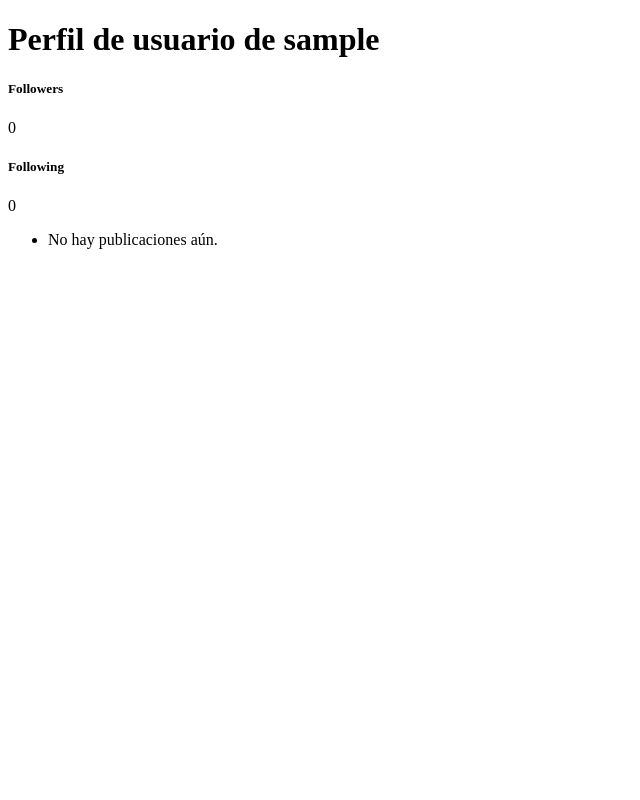
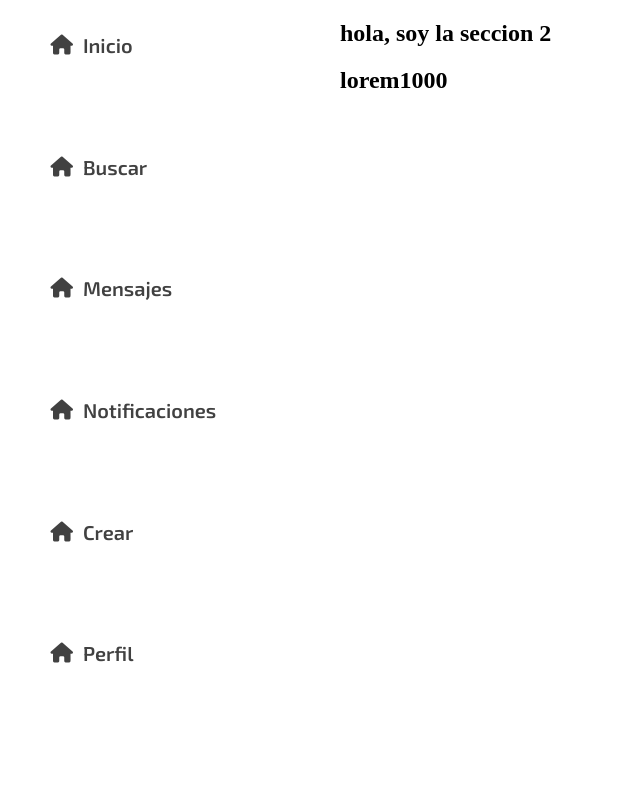
Before and after one commit to Foramay/Insta-2.0, a Django app: page /profile/ in a window 1280 px wide. Shown: the whole page, without its empty margins (0-640 px from the left). Run offline with Django 4.2, Linux system fonts and the light colour scheme; the visitor is signed in with stand-in values (Sample User, id 1); data comes from the database, SQL or seed files in the repository; data that the repository does not hold is empty.

Commit message:
Estilos para los botones de interaccion del perfil de usuario.

```diff
--- /dev/null
+++ b/src/static/css/profile.css
@@ -0,0 +1,88 @@
+body{
+    margin: 0;
+    padding: 0;
+    height: 0;
+}
+
+.contenedor-instagram-profile-usuario{
+    background-color: white;
+    width: 100%;
+    height: 100%;
+    position: fixed;
+    overflow-y: auto;
+    display: flex;
+    overflow: hidden;
+}
+
+.contenedor-botones-interaccion-profile{
+    width: 25%;
+    margin: 5px 10px;
+    height: 90%;
+    flex: 0 0 auto; /* Establece el contenedor-1 como fijo */
+    overflow-y: auto;
+    display: grid;
+    grid-template-columns: repeat(auto-fill, minmax(200px, 1fr));
+    grid-gap: 10px;
+}
+
+.botones-interaccion-profile{
+    width: 90%;
+    margin: 5px auto;
+    height: 70px;
+    display: flex;
+    justify-content: center;
+    align-items: center;
+}
+
+.botones-interaccion{
+    width: 90%;
+    margin: 0 auto;
+    display: flex;
+    align-items: center;
+    height: 50px;
+    transition: background-color 0.3s ease-in-out, box-shadow 0.5s ease-in-out;
+}
+
+.botones-interaccion:hover{
+    cursor: pointer;
+    background-color: gainsboro;
+    border-radius: 10px;
+    box-shadow: 5px 5px 10px rgb(197, 197, 197);
+}
+
+.botones-interaccion i{
+    color: rgb(65, 65, 65);
+    font-size: 20px;
+    margin-left: 10px;
+    transition: transform 0.3s ease-in-out;
+}
+.botones-interaccion:hover i{
+    color: black;
+    transform: scale(1.2);
+}
+
+.botones-interaccion h1{
+    color: rgb(65, 65, 65);
+    font-size: 20px;
+    margin-left: 10px;
+    font-family: "Exo 2", sans-serif;
+    font-optical-sizing: auto;
+    font-weight: 600;
+    font-style: normal
+}
+
+.botones-interaccion:hover h1{
+    color: black;
+}
+
+
+/*Todo hecho*/
+
+
+
+
+
+.contenedor-profile-usuario{
+    flex: 1;
+    overflow-y: auto;
+}
--- a/src/templates/usuarios/profile.html
+++ b/src/templates/usuarios/profile.html
@@ -1,45 +1,75 @@
+{% load static %}
 <!DOCTYPE html>
 <html lang="en">
 <head>
     <meta charset="UTF-8">
     <meta name="viewport" content="width=device-width, initial-scale=1.0">
     <title>Insta</title>
-</head>
+    <link rel="stylesheet" href="{% static 'css/profile.css' %}">
+    <link rel="stylesheet" href="https://cdnjs.cloudflare.com/ajax/libs/font-awesome/6.5.1/css/all.min.css" integrity="sha512-DTOQO9RWCH3ppGqcWaEA1BIZOC6xxalwEsw9c2QQeAIftl+Vegovlnee1c9QX4TctnWMn13TZye+giMm8e2LwA==" crossorigin="anonymous" referrerpolicy="no-referrer" />
+
+    <link rel="preconnect" href="https://fonts.googleapis.com">
+<link rel="preconnect" href="https://fonts.gstatic.com" crossorigin>
+<link href="https://fonts.googleapis.com/css2?family=Exo+2:ital,wght@0,100..900;1,100..900&display=swap" rel="stylesheet">
+  </head>
 <body>
-    <h1>Perfil de usuario de {{user.username}}</h1>
-    {% if request.user.is_authenticated %}
+    <main class="contenedor-instagram-profile-usuario">
 
-      {% if user.username != request.user.username %}
-        {% if user not in request.user.following %}
-          {{request.user.username}} Queres seguir a {{user.username}}
-          <a href="{% url 'user:follow' user %}">Follow</a>
-        {% else %}
-          <a href="{% url 'user:unfollow' user %}">UnFollow</a>
-        {% endif %}
+      <section class="contenedor-botones-interaccion-profile">
 
-      {% endif %}
-
-    {% endif %}
+        <article class="botones-interaccion-profile">
+          <div class="botones-interaccion">
+            <i class="fa-solid fa-house"></i>
+            <h1>Inicio</h1>
+          </div>
+        </article>
 
 
-    <h5>Followers</h5>
-    <p>{{user.followers.count}}</p>
+        <article class="botones-interaccion-profile">
+          <div class="botones-interaccion">
+            <i class="fa-solid fa-house"></i>
+            <h1>Buscar</h1>
+          </div>
+        </article>
 
-    <h5>Following</h5>
-    <p>{{user.following.count}}</p>
 
-    <ul>
-        {% for post in posts %}
+        <article class="botones-interaccion-profile">
+          <div class="botones-interaccion">
+            <i class="fa-solid fa-house"></i>
+            <h1>Mensajes</h1>
+          </div>
+        </article>
 
-        <img src="{{post.imagen.url}}" alt="">
-          <li>
-            {{ post.descripcion }}<br>
-            Autor: {{ post.usuario.username }}
-          </li>
-        {% empty %}
-          <li>No hay publicaciones aún.</li>
-        {% endfor %}
-      </ul>
+        <article class="botones-interaccion-profile">
+          <div class="botones-interaccion">
+            <i class="fa-solid fa-house"></i>
+            <h1>Notificaciones</h1>
+          </div>
+        </article>
 
+        <article class="botones-interaccion-profile">
+          <div class="botones-interaccion">
+            <i class="fa-solid fa-house"></i>
+            <h1>Crear</h1>
+          </div>
+        </article>
+
+        <article class="botones-interaccion-profile">
+          <div class="botones-interaccion">
+            <i class="fa-solid fa-house"></i>
+            <h1>Perfil</h1>
+          </div>
+        </article>
+
+
+      </section>
+
+
+      <!---->
+      <section class="contenedor-profile-usuario">
+        <h1>hola, soy la seccion 2</h1>
+        <h1>lorem1000</h1>
+      </section>
+    </main>
 </body>
 </html>
```
